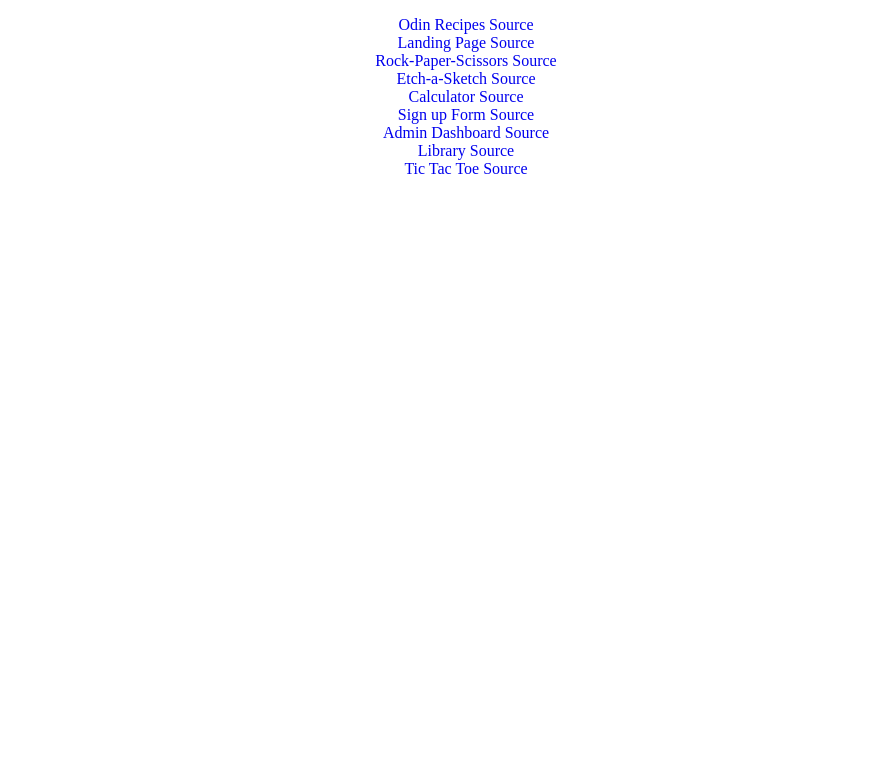
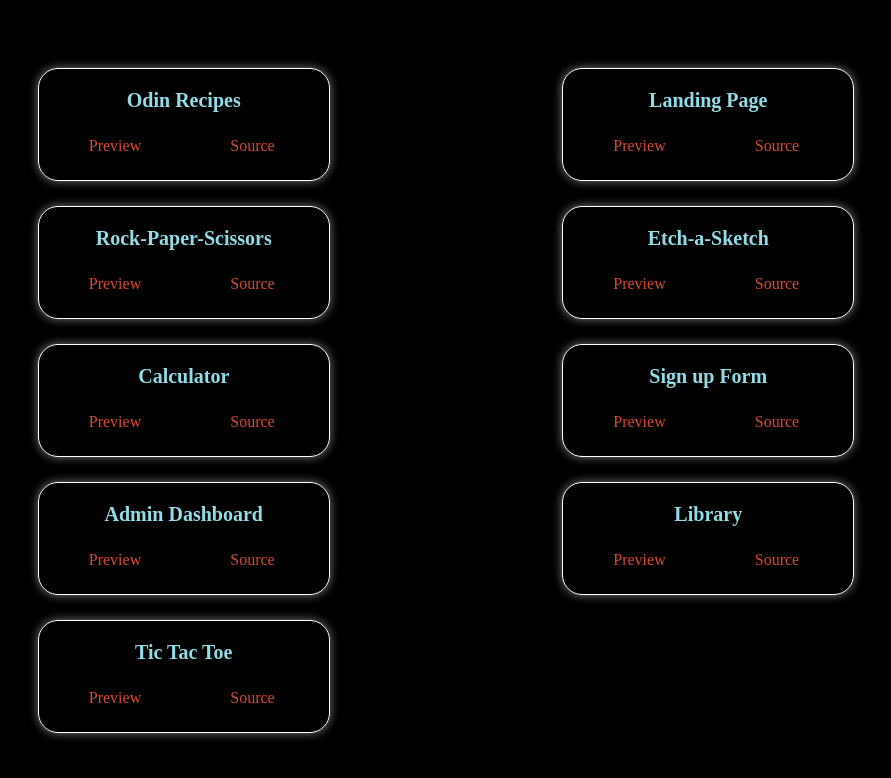
Before and after one commit to N3mEee/n3meee.github.io, a plain HTML site: page index.html in a window 1280 px wide. Shown: the whole page, without its empty margins (194-1085 px from the left). Drawn offline with Linux system fonts and the light colour scheme.

Commit message:
Add new style

```diff
--- a/index.html
+++ b/index.html
@@ -1,25 +1,61 @@
 <!DOCTYPE html>
 <html lang="en">
     <head>
-    <meta charset="UTF-8">
-    <meta http-equiv="X-UA-Compatible" content="IE=edge">
-    <meta name="viewport" content="width=device-width, initial-scale=1.0">
+        <meta charset="UTF-8" />
+        <meta http-equiv="X-UA-Compatible" content="IE=edge" />
+        <meta name="viewport" content="width=device-width, initial-scale=1.0" />
         <title>My Projects</title>
-    <link rel="stylesheet" href="style.css">
-    <script src="index.js"></script>
+        <link rel="stylesheet" href="style.css" />
+        <script src="index.js" defer></script>
     </head>
     <body>
         <main>
             <ul>
-            <li><a href="https://n3meee.github.io/odin-recipes/">Odin Recipes</a> <a href="https://github.com/N3mEee/odin-recipes">Source</a></li>
-            <li><a href="https://n3meee.github.io/Landing-Page/">Landing Page</a> <a href="https://github.com/N3mEee/Landing-Page">Source</a></li>
-            <li><a href="https://n3meee.github.io/Rock-Paper-Scissors/">Rock-Paper-Scissors</a> <a href="https://github.com/N3mEee/Rock-Paper-Scissors">Source</a></li>
-            <li><a href="https://n3meee.github.io/Etch-a-Sketch/">Etch-a-Sketch</a> <a href="https://github.com/N3mEee/Etch-a-Sketch">Source</a></li>
-            <li><a href="https://n3meee.github.io/Calculator">Calculator</a> <a href="https://github.com/N3mEee/Calculator">Source</a></li>
-            <li><a href="https://n3meee.github.io/Sign-up-Form/">Sign up Form</a> <a href="https://github.com/N3mEee/Sign-up-Form">Source</a></li>
-            <li><a href="https://n3meee.github.io/Admin-Dashboard/">Admin Dashboard</a> <a href="https://github.com/N3mEee/Admin-Dashboard">Source</a></li>
-            <li><a href="https://n3meee.github.io/Library/">Library</a> <a href="https://github.com/N3mEee/Library">Source</a></li>
-            <li><a href="https://n3meee.github.io/Tic-Tac-Toe/">Tic Tac Toe</a> <a href="https://github.com/N3mEee/Tic-Tac-Toe">Source</a></li>
+                <li>
+                    <a href="https://n3meee.github.io/odin-recipes/">Odin Recipes</a>
+                    <a href="https://n3meee.github.io/odin-recipes/">Preview</a>
+                    <a href="https://github.com/N3mEee/odin-recipes">Source</a>
+                </li>
+                <li>
+                    <a href="https://n3meee.github.io/Landing-Page/">Landing Page</a>
+                    <a href="https://n3meee.github.io/Landing-Page/">Preview</a>
+                    <a href="https://github.com/N3mEee/Landing-Page">Source</a>
+                </li>
+                <li>
+                    <a href="https://n3meee.github.io/Rock-Paper-Scissors/">Rock-Paper-Scissors</a>
+                    <a href="https://n3meee.github.io/Rock-Paper-Scissors/">Preview</a>
+                    <a href="https://github.com/N3mEee/Rock-Paper-Scissors">Source</a>
+                </li>
+                <li>
+                    <a href="https://n3meee.github.io/Etch-a-Sketch/">Etch-a-Sketch</a>
+                    <a href="https://n3meee.github.io/Etch-a-Sketch/">Preview</a>
+                    <a href="https://github.com/N3mEee/Etch-a-Sketch">Source</a>
+                </li>
+                <li>
+                    <a href="https://n3meee.github.io/Calculator">Calculator</a>
+                    <a href="https://n3meee.github.io/Calculator">Preview</a>
+                    <a href="https://github.com/N3mEee/Calculator">Source</a>
+                </li>
+                <li>
+                    <a href="https://n3meee.github.io/Sign-up-Form/">Sign up Form</a>
+                    <a href="https://n3meee.github.io/Sign-up-Form/">Preview</a>
+                    <a href="https://github.com/N3mEee/Sign-up-Form">Source</a>
+                </li>
+                <li>
+                    <a href="https://n3meee.github.io/Admin-Dashboard/">Admin Dashboard</a>
+                    <a href="https://n3meee.github.io/Admin-Dashboard/">Preview</a>
+                    <a href="https://github.com/N3mEee/Admin-Dashboard">Source</a>
+                </li>
+                <li>
+                    <a href="https://n3meee.github.io/Library/">Library</a>
+                    <a href="https://n3meee.github.io/Library/">Preview</a>
+                    <a href="https://github.com/N3mEee/Library">Source</a>
+                </li>
+                <li>
+                    <a href="https://n3meee.github.io/Tic-Tac-Toe/">Tic Tac Toe</a>
+                    <a href="https://n3meee.github.io/Tic-Tac-Toe/">Preview</a>
+                    <a href="https://github.com/N3mEee/Tic-Tac-Toe">Source</a>
+                </li>
             </ul>
         </main>
     </body>
--- a/style.css
+++ b/style.css
@@ -1,11 +1,58 @@
 body {
+    height: 100vh;
+    background-color: #000000;
+    display: flex;
+    padding: 0;
+    margin: 0;
+    align-items: center;
+    justify-content: center;
+}
+
+main {
+    width: 80%;
+}
+
+main ul {
+    margin: 0;
+    padding: 0;
+    grid-template-columns: repeat(auto-fill, minmax(345px, 1fr));
+    display: grid;
+    justify-items: center;
+    gap: 25px;
+    list-style: none;
+}
+
+main li {
+    width: 250px;
+    padding: 20px;
+    display: grid;
+    grid-template-columns: 1fr 1fr;
+    grid-template-rows: 1fr 1fr;
+    gap: 25px;
+    border: 1px solid white;
+    box-shadow: 0 0 10px #7c7c7c;
+    border-radius: 20px;
     text-align: center;
 }
 
-a {
-    text-decoration: none;
+main li a:first-child {
+    grid-column: 1/-1;
+    font-weight: 900;
+    font-size: 20px;
+    color: #92dce5;
 }
 
-ul {
-    list-style: none;
+main li a {
+    text-decoration: none;
+    color: #d64933;
 }
+
+@media only screen and (max-width: 945px) {
+    main {
+        width: 100%;
+        grid-template-columns: repeat(auto-fit, minmax(200px, 1fr));
+    }
+    main li {
+        width: 200px;
+    }
+}
```
Lines whose indentation alone changed are shown as unchanged.
